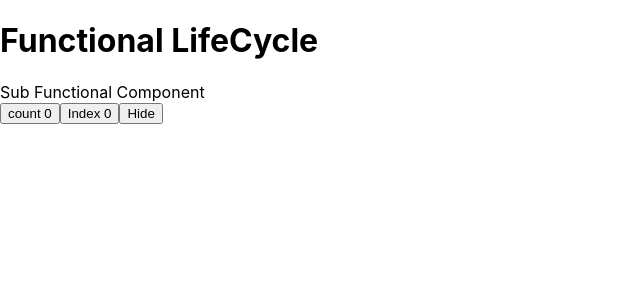
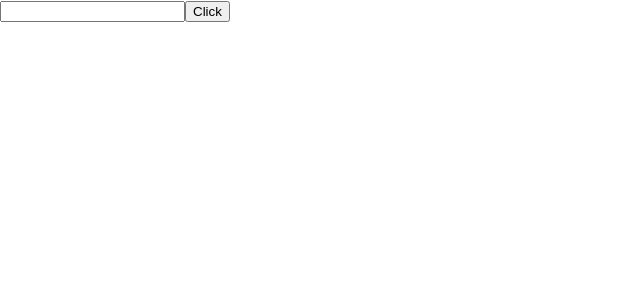
Before and after one commit to lata-makdiya/my-app, a React (Create React App) app: page / in a window 1280 px wide. Shown: the top 300 px of the page, without its empty margins (0-640 px from the left). Built offline with nearby package versions, Linux system fonts and the light colour scheme.

Commit message:
use ref hook

```diff
--- a/src/practice/Practice.js
+++ b/src/practice/Practice.js
@@ -1,11 +1,12 @@
 // import ClassComponent from './ClassComponent';
 // import FunctionComponent from './FunctionComponent';
-import React, { useState } from 'react';
+// import React, { useState } from 'react';
 // import ClassComponent from './lifecycle/ClassComponent';
-import FunctionHookComponent from './hook/FunctionHookComponent';
+// import FunctionHookComponent from './hook/FunctionHookComponent';
+import UseRefComponent from './hook/UseRefComponent';
 
 function Practice() {
-  let [msg1, msg2] = useState(true);
+  // let [msg1, msg2] = useState(true);
   // let lang = 'JS';
   // console.log(useState('Before click event'));
 
@@ -57,7 +58,8 @@ function Practice() {
     //   }>Show Alert</button> */}
     // </div>
     // <ClassComponent />
-    <FunctionHookComponent />
+    // <FunctionHookComponent />
+    <UseRefComponent />
   );
 }
 
--- /dev/null
+++ b/src/practice/hook/UseRefComponent.js
@@ -0,0 +1,22 @@
+import { useRef } from 'react'
+
+export default function UseRefComponent() {
+
+    let inputRef = useRef(null);
+
+    let changeInput = () => {
+        inputRef.current.value = 'Hello World!';
+        // inputRef.current.focus();
+        // inputRef.current.style.backgroundColor = 'red';
+        // inputRef.current.style.color = 'white';
+        // inputRef.current.style.width = '50%';
+        // console.log(inputRef.current.clientWidth);
+    }
+
+    return (
+        <>
+            <input type="text" ref={inputRef} />
+            <button onClick={changeInput}> Click </button>
+        </>
+    )
+}
```
